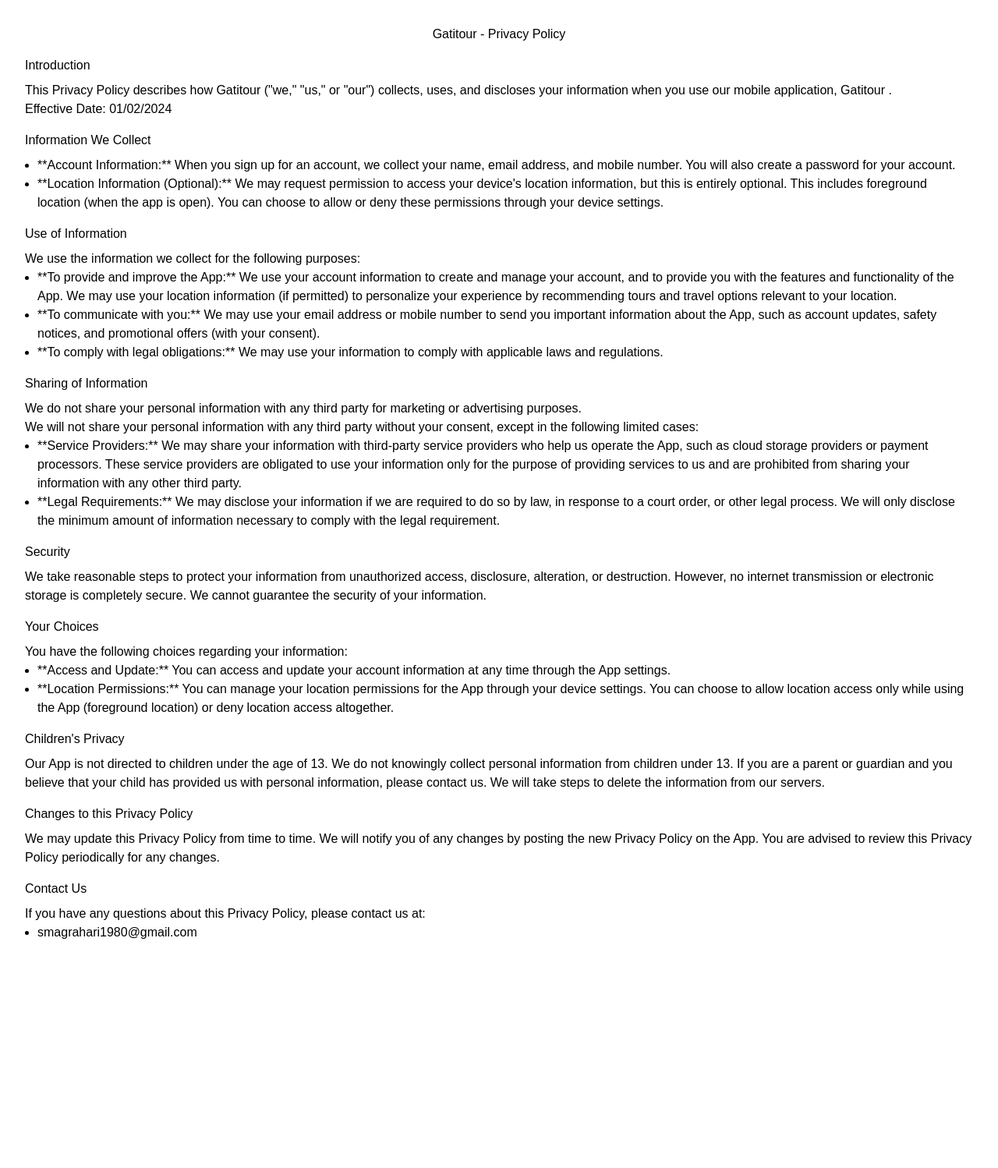
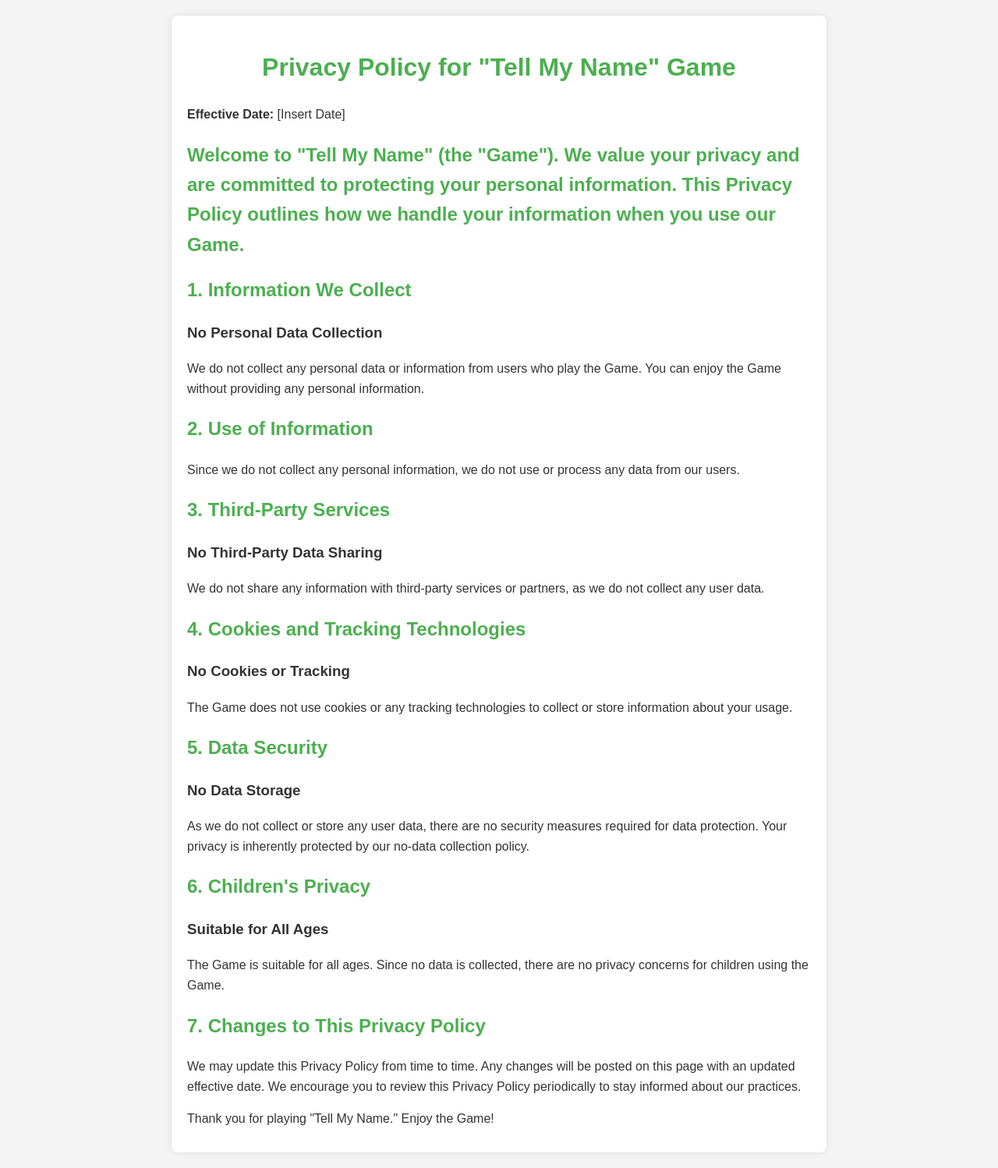
Before and after one commit to mohammed-ask/longrun, a PHP site: page /gatitour/main/privacy-policy.php in a window 1280 px wide. Shown: the whole page at 78% size. Before the commit the page ends 1204 px from the top, so only its background shows below. Run offline with PHP 8.4, Linux system fonts and the light colour scheme; style sheets or scripts are compiled from the project's sources.

Commit message:
Update privacy-policy.php

```diff
--- a/main/privacy-policy.php
+++ b/main/privacy-policy.php
@@ -1,110 +1,74 @@
 <!DOCTYPE html>
 <html lang="en">
-
 <head>
     <meta charset="UTF-8">
     <meta name="viewport" content="width=device-width, initial-scale=1.0">
-    <title>Gatitour - Privacy Policy</title>
-    <link rel="stylesheet" href="style.css">
-</head>
+    <title>Privacy Policy</title>
     <style>
         body {
-        font-family: sans-serif;
-        margin: 2rem;
+            font-family: Arial, sans-serif;
+            line-height: 1.6;
+            margin: 0;
+            padding: 0;
+            background-color: #f4f4f4;
+            color: #333;
         }
-
-    header {
+        .container {
+            max-width: 800px;
+            margin: 20px auto;
+            padding: 20px;
+            background: #fff;
+            border-radius: 8px;
+            box-shadow: 0 0 10px rgba(0,0,0,0.1);
+        }
+        h1 {
             text-align: center;
-        margin-bottom: 1rem;
+            color: #4CAF50;
         }
-
-    h1,
         h2 {
-        margin: 0.5rem 0;
+            color: #4CAF50;
+            margin-top: 20px;
         }
-
-    section {
-        margin-bottom: 1rem;
-    }
-
-    ul {
-        list-style: disc;
-        padding-left: 1rem;
+        p {
+            margin-bottom: 10px;
         }
     </style>
+</head>
+<body>
+    <div class="container">
+        <h1>Privacy Policy for "Tell My Name" Game</h1>
+        <p><strong>Effective Date:</strong> [Insert Date]</p>
 
-<body>
-    <header>
-        <h1>Gatitour - Privacy Policy</h1>
-    </header>
-    <main>
-        <section>
-            <h2>Introduction</h2>
-            <p>This Privacy Policy describes how Gatitour ("we," "us," or "our") collects, uses, and discloses your information when you use our mobile application, Gatitour .</p>
-            <p>Effective Date: 01/02/2024</p>
-        </section>
+        <h2>Welcome to "Tell My Name" (the "Game"). We value your privacy and are committed to protecting your personal information. This Privacy Policy outlines how we handle your information when you use our Game.</h2>
 
-        <section>
-            <h2>Information We Collect</h2>
-            <ul>
-                <li>**Account Information:** When you sign up for an account, we collect your name, email address, and mobile number. You will also create a password for your account.</li>
-                <li>**Location Information (Optional):** We may request permission to access your device's location information, but this is entirely optional. This includes foreground location (when the app is open). You can choose to allow or deny these permissions through your device settings.</li>
-            </ul>
-        </section>
+        <h2>1. Information We Collect</h2>
+        <h3>No Personal Data Collection</h3>
+        <p>We do not collect any personal data or information from users who play the Game. You can enjoy the Game without providing any personal information.</p>
 
-        <section>
-            <h2>Use of Information</h2>
-            <p>We use the information we collect for the following purposes:</p>
-            <ul>
-                <li>**To provide and improve the App:** We use your account information to create and manage your account, and to provide you with the features and functionality of the App. We may use your location information (if permitted) to personalize your experience by recommending tours and travel options relevant to your location.</li>
-                <li>**To communicate with you:** We may use your email address or mobile number to send you important information about the App, such as account updates, safety notices, and promotional offers (with your consent).</li>
-                <li>**To comply with legal obligations:** We may use your information to comply with applicable laws and regulations.</li>
-            </ul>
-        </section>
+        <h2>2. Use of Information</h2>
+        <p>Since we do not collect any personal information, we do not use or process any data from our users.</p>
 
-        <section>
-            <h2>Sharing of Information</h2>
-            <p>We do not share your personal information with any third party for marketing or advertising purposes.</p>
-            <p>We will not share your personal information with any third party without your consent, except in the following limited cases:</p>
-            <ul>
-                <li>**Service Providers:** We may share your information with third-party service providers who help us operate the App, such as cloud storage providers or payment processors. These service providers are obligated to use your information only for the purpose of providing services to us and are prohibited from sharing your information with any other third party.</li>
-                <li>**Legal Requirements:** We may disclose your information if we are required to do so by law, in response to a court order, or other legal process. We will only disclose the minimum amount of information necessary to comply with the legal requirement.</li>
-            </ul>
-        </section>
+        <h2>3. Third-Party Services</h2>
+        <h3>No Third-Party Data Sharing</h3>
+        <p>We do not share any information with third-party services or partners, as we do not collect any user data.</p>
 
-        <section>
-            <h2>Security</h2>
-            <p>We take reasonable steps to protect your information from unauthorized access, disclosure, alteration, or destruction. However, no internet transmission or electronic storage is completely secure. We cannot guarantee the security of your information.</p>
-        </section>
+        <h2>4. Cookies and Tracking Technologies</h2>
+        <h3>No Cookies or Tracking</h3>
+        <p>The Game does not use cookies or any tracking technologies to collect or store information about your usage.</p>
 
-        <section>
-            <h2>Your Choices</h2>
-            <p>You have the following choices regarding your information:</p>
-            <ul>
-                <li>**Access and Update:** You can access and update your account information at any time through the App settings.</li>
-                <li>**Location Permissions:** You can manage your location permissions for the App through your device settings. You can choose to allow location access only while using the App (foreground location) or deny location access altogether.</li>
-            </ul>
-        </section>
+        <h2>5. Data Security</h2>
+        <h3>No Data Storage</h3>
+        <p>As we do not collect or store any user data, there are no security measures required for data protection. Your privacy is inherently protected by our no-data collection policy.</p>
 
-        <section>
-            <h2>Children's Privacy</h2>
-            <p>Our App is not directed to children under the age of 13. We do not knowingly collect personal information from children under 13. If you are a parent or guardian and you believe that your child has provided us with personal information, please contact us. We will take steps to delete the information from our servers.
-        </section>
+        <h2>6. Children's Privacy</h2>
+        <h3>Suitable for All Ages</h3>
+        <p>The Game is suitable for all ages. Since no data is collected, there are no privacy concerns for children using the Game.</p>
 
-        <section>
-            <h2>Changes to this Privacy Policy</h2>
-            <p>We may update this Privacy Policy from time to time. We will notify you of any changes by posting the new Privacy Policy on the App. You are advised to review this Privacy Policy periodically for any changes.</p>
-        </section>
+        <h2>7. Changes to This Privacy Policy</h2>
+        <p>We may update this Privacy Policy from time to time. Any changes will be posted on this page with an updated effective date. We encourage you to review this Privacy Policy periodically to stay informed about our practices.</p>
 
-        <section>
-            <h2>Contact Us</h2>
-            <p>If you have any questions about this Privacy Policy, please contact us at:</p>
-            <ul>
-                <li>smagrahari1980@gmail.com</li>
-            </ul>
-        </section>
 
-    </main>
+        <p>Thank you for playing "Tell My Name." Enjoy the Game!</p>
+    </div>
 </body>
-
 </html>
```
Lines whose indentation alone changed are shown as unchanged.
